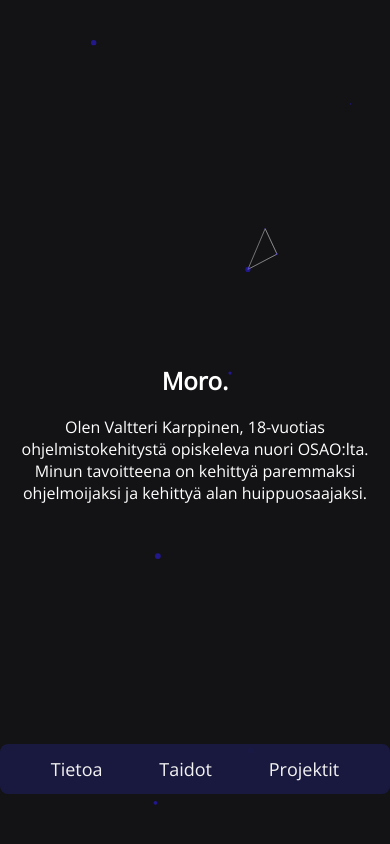
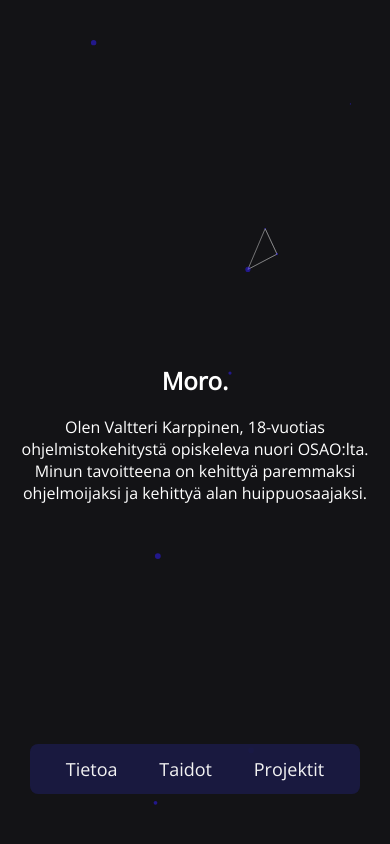
Before and after one commit to valtterii/portfolio_valtteri, a React (Create React App) app: page / in a window 390 px wide. Shown: the top 844 px of the page. Built offline with nearby package versions, Linux system fonts and the light colour scheme.

Commit message:
changes to responsiveness

```diff
--- a/src/responsiveness.css
+++ b/src/responsiveness.css
@@ -1,6 +1,9 @@
 @media only screen and (min-width: 0px) and (max-width: 499px) {
     section {
         padding: 10px;
+    }
+    .nav {
+        width: 330px !important;
     }
 }
 
```
